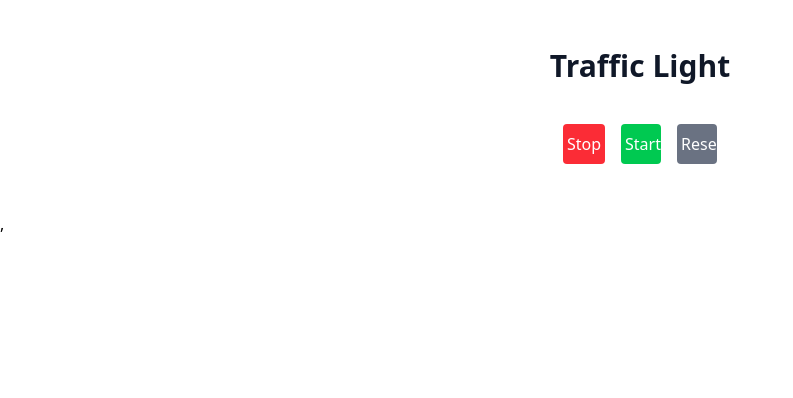
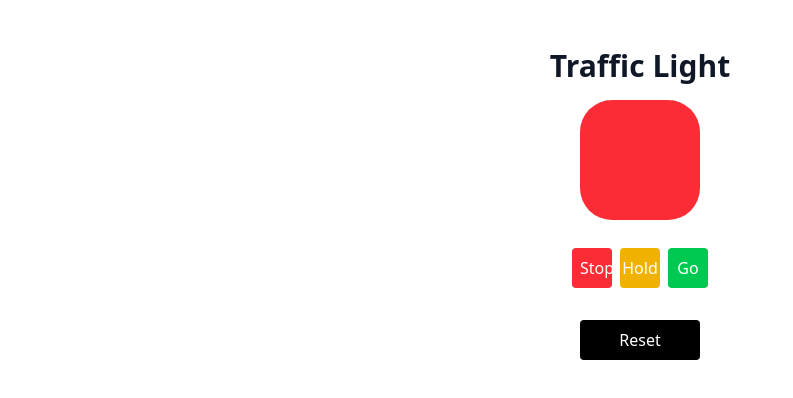
Before and after one commit to AvinashKant/React-Practice, a React (Vite) app: page /traffic-light in a window 1280 px wide. Shown: the top 398 px of the page, without its empty margins (0-793 px from the left). Built offline with nearby package versions, Linux system fonts and the light colour scheme.

Commit message:
traffic light

```diff
--- a/src/pages/NxN.jsx
+++ b/src/pages/NxN.jsx
@@ -25,7 +25,7 @@ export default function NxN() {
     ));
 
     return (
-      <table className="border-separate table-none md:table-fixed border border-gray-400">
+      <table className="w-full mt-2 table-none md:table-fixed border border-gray-400">
         <tbody>{tableRows}</tbody>
       </table>
     );
--- a/src/pages/TrafficLight.jsx
+++ b/src/pages/TrafficLight.jsx
@@ -1,15 +1,27 @@
 
+import { useState } from 'react';
 export default function TrafficLight() {
+
+    const [green, setGreen] = useState(false);
+    const [yellow, setYellow] = useState(false);
+    const [red, setRed] = useState(true);
+
     function stopLight() {
-        alert("Stop");
+        setRed(true)
+        setGreen(false)
+        setYellow(false)
     }
 
     function startLight() {
-        alert("Go");
+        setRed(false)
+        setGreen(true)
+        setYellow(false)
     }
 
-    function resetLight() {
-        alert("Reset");
+    function yelloLight() {
+        setRed(false)
+        setGreen(false)
+        setYellow(true)
     }
 
 
@@ -19,27 +31,37 @@ export default function TrafficLight() {
                 <div className="text-center">
                     <h2 className="text-3xl font-extrabold text-gray-900">Traffic Light</h2>
                     <div className="flex justify-center mt-4">
-                        <div id="red" className="w-10 h-10 bg-red-500 rounded-4xl hidden"></div>
-                        <div id="yellow" className="w-10 h-10 bg-yellow-500 rounded-4xl mx-2 hidden"></div>
-                        <div id="green" className="w-10 h-10 bg-green-500 rounded-4xl hidden"></div>
+                        <div id="red" className={red ? 'w-30 h-30 bg-red-500 rounded-4xl' : 'hidden'}></div>
+                        <div id="yellow" className={yellow ? 'w-30 h-30 bg-yellow-500 rounded-4xl' : 'hidden'}></div>
+                        <div id="green" className={green ? 'w-30 h-30 bg-green-500 rounded-4xl' : 'hidden'}></div>
                     </div>
                 </div>
                 <div className="flex justify-center mt-6">
-                    <button className="h-10 bg-red-500 rounded-sm text-white p-1 mx-2" onClick={
+                    <button className="w-10 h-10 bg-red-500 rounded-sm text-white p-2 m-1" onClick={
                         () => {
                             stopLight();
                         }
                     }>
                         Stop
                     </button>
-                    <button className="w-10 h-10 bg-green-500 rounded-sm text-white p-1 mx-2" onClick={
+
+                    <button className="w-10 h-10 bg-yellow-500 rounded-sm text-white m-1" onClick={
+                        () => {
+                            yelloLight();
+                        }
+                    }>
+                        Hold
+                    </button>
+                    <button className="w-10 h-10 bg-green-500 rounded-sm text-white m-1" onClick={
                         () => {
                             startLight();
                         }
                     }>
-                        Start
+                        Go
                     </button>
-                    <button className="w-10 h-10 bg-gray-500 rounded-sm text-white p-1 mx-2" onClick={
+                </div>
+                <div className="flex justify-center mt-6">
+                    <button className="w-30 h-10 bg-black rounded-sm text-white m-1" onClick={
                         () => {
                             resetLight();
                         }
```
